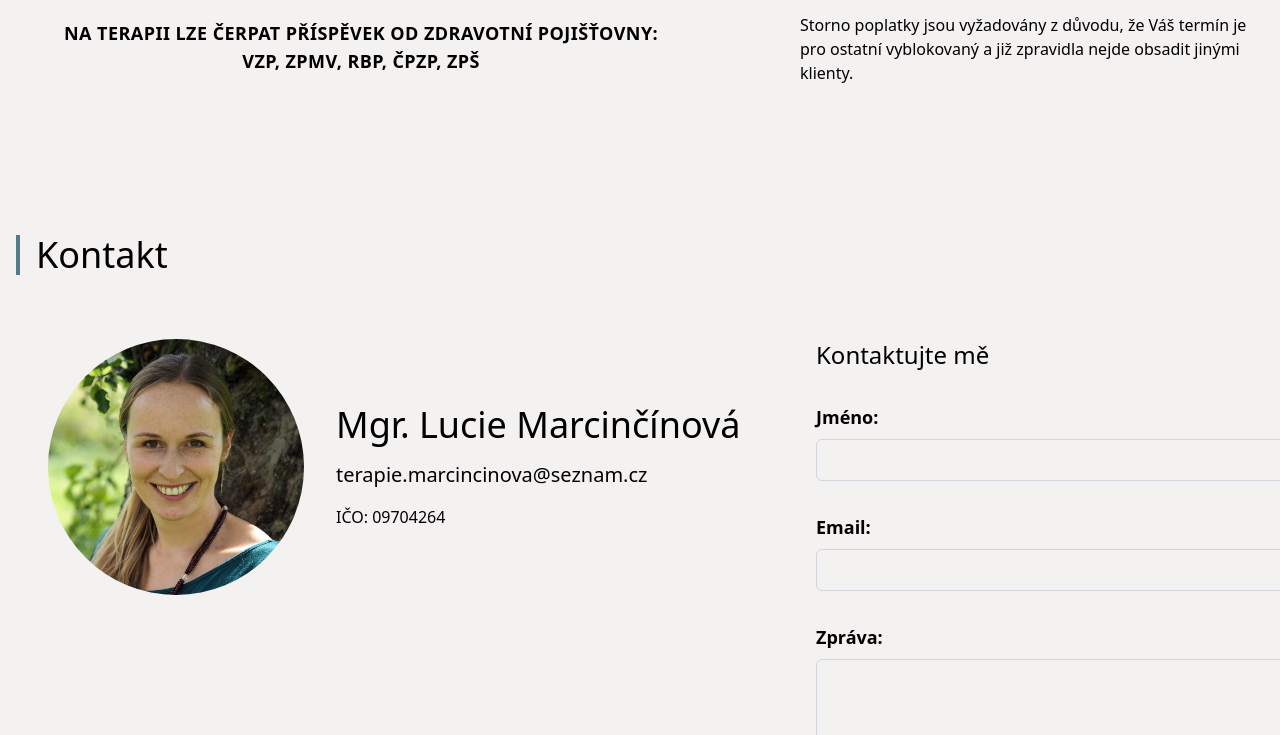
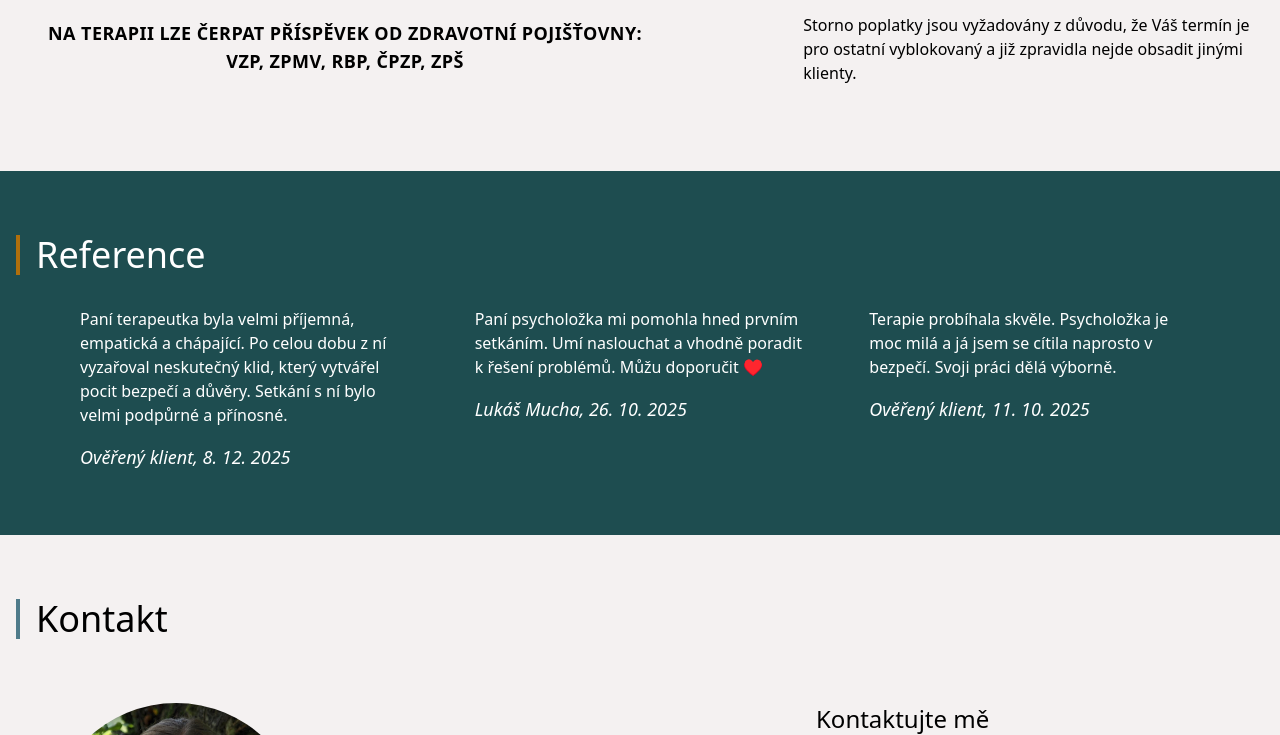
Before and after one commit to MarcincinMartin/terapie-marcincinova, a plain HTML site: page index.html in a window 1280 px wide. Shown: the part 2527-3262 px from the top of the page. Drawn offline with Linux system fonts and the light colour scheme.

Commit message:
Reference

```diff
--- a/index.html
+++ b/index.html
@@ -206,6 +206,39 @@
         </div>
       </section>
 
+      <section id="reference">
+        <div class="container">
+          <h2>Reference</h2>
+
+          <div>
+            <article>
+              <blockquote>
+                Paní terapeutka byla velmi příjemná, empatická a chápající. Po
+                celou dobu z ní vyzařoval neskutečný klid, který vytvářel pocit
+                bezpečí a důvěry. Setkání s ní bylo velmi podpůrné a přínosné.
+              </blockquote>
+              <p>Ověřený klient, 8. 12. 2025</p>
+            </article>
+
+            <article>
+              <blockquote>
+                Paní psycholožka mi pomohla hned prvním setkáním. Umí naslouchat
+                a vhodně poradit k řešení problémů. Můžu doporučit ♥️
+              </blockquote>
+              <p>Lukáš Mucha, 26. 10. 2025</p>
+            </article>
+
+            <article>
+              <blockquote>
+                Terapie probíhala skvěle. Psycholožka je moc milá a já jsem se
+                cítila naprosto v bezpečí. Svoji práci dělá výborně.
+              </blockquote>
+              <p>Ověřený klient, 11. 10. 2025</p>
+            </article>
+          </div>
+        </div>
+      </section>
+
       <section id="kontakt">
         <h2>Kontakt</h2>
         <div class="container">
```
Also changed, not shown: output.css.
